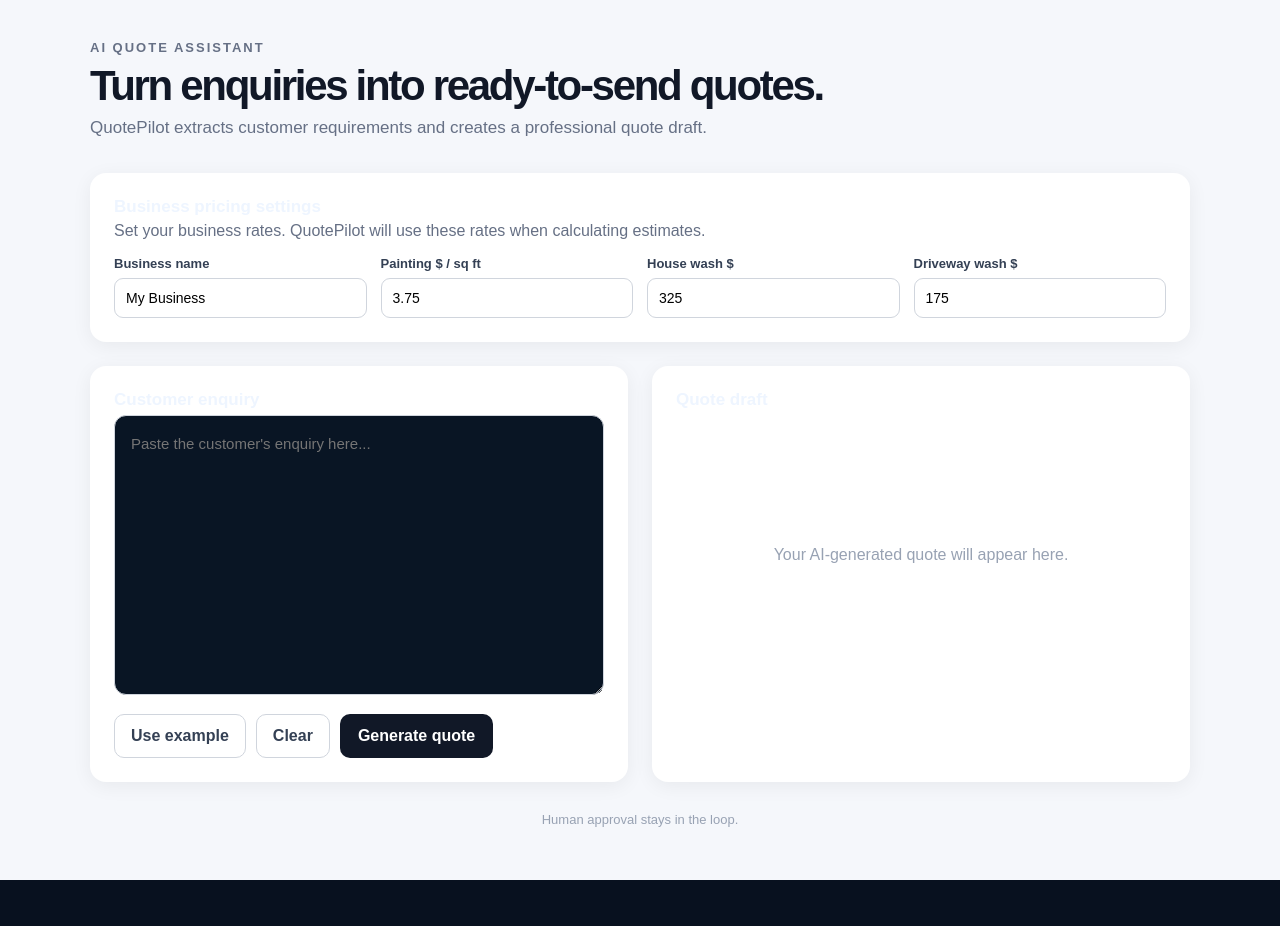
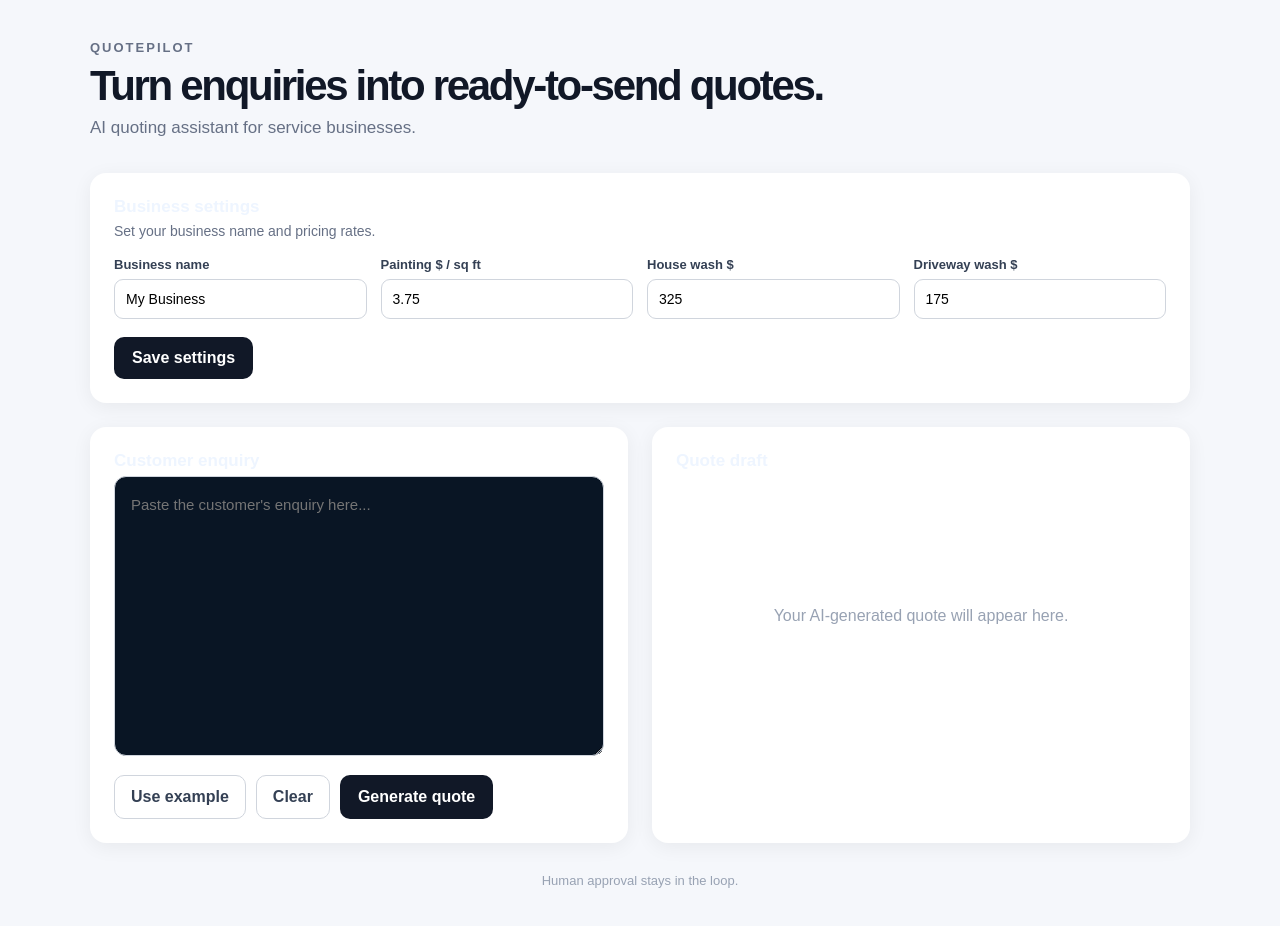
Before and after one commit to ceramicdesignhub/ai-quote-assistant, a Next.js app: page / in a window 1280 px wide. Shown: the top 926 px of the page. Before the commit the page ends 880 px from the top, so only its background shows below. Built offline with nearby package versions, Linux system fonts and the light colour scheme.

Commit message:
Add persistent business settings

```diff
--- a/app/page.tsx
+++ b/app/page.tsx
@@ -1,6 +1,6 @@
 "use client";
 
-import { useState } from "react";
+import { useEffect, useState } from "react";
 
 export default function Home() {
   const [enquiry, setEnquiry] = useState("");
@@ -8,11 +8,61 @@
   const [loading, setLoading] = useState(false);
   const [approved, setApproved] = useState(false);
   const [error, setError] = useState("");
+  const [saved, setSaved] = useState(false);
 
   const [businessName, setBusinessName] = useState("My Business");
   const [paintingRate, setPaintingRate] = useState("3.75");
   const [pressureWashRate, setPressureWashRate] = useState("325");
   const [drivewayRate, setDrivewayRate] = useState("175");
+
+  // Load saved business settings
+  useEffect(() => {
+    const savedSettings = localStorage.getItem("quotepilot-settings");
+
+    if (savedSettings) {
+      try {
+        const settings = JSON.parse(savedSettings);
+
+        if (settings.businessName !== undefined) {
+          setBusinessName(settings.businessName);
+        }
+
+        if (settings.paintingRate !== undefined) {
+          setPaintingRate(settings.paintingRate);
+        }
+
+        if (settings.pressureWashRate !== undefined) {
+          setPressureWashRate(settings.pressureWashRate);
+        }
+
+        if (settings.drivewayRate !== undefined) {
+          setDrivewayRate(settings.drivewayRate);
+        }
+      } catch {
+        console.error("Could not load saved settings.");
+      }
+    }
+  }, []);
+
+  function saveSettings() {
+    const settings = {
+      businessName,
+      paintingRate,
+      pressureWashRate,
+      drivewayRate,
+    };
+
+    localStorage.setItem(
+      "quotepilot-settings",
+      JSON.stringify(settings)
+    );
+
+    setSaved(true);
+
+    setTimeout(() => {
+      setSaved(false);
+    }, 2500);
+  }
 
   async function generateQuote() {
     if (!enquiry.trim()) {
@@ -45,13 +95,17 @@
       const data = await response.json();
 
       if (!response.ok) {
-        throw new Error(data.error || "Failed to generate quote.");
+        throw new Error(
+          data.error || "Failed to generate quote."
+        );
       }
 
       setQuote(data.quote);
     } catch (err) {
       setError(
-        err instanceof Error ? err.message : "Something went wrong."
+        err instanceof Error
+          ? err.message
+          : "Something went wrong."
       );
     } finally {
       setLoading(false);
@@ -62,6 +116,7 @@
     setEnquiry(
       "Hi, I need a quote to pressure wash a 3-bedroom house in Austin. Please include the driveway and tell me your earliest available date."
     );
+
     setQuote("");
     setApproved(false);
     setError("");
@@ -83,7 +138,13 @@
         fontFamily: "Arial, sans-serif",
       }}
     >
-      <div style={{ maxWidth: 1100, margin: "0 auto" }}>
+      <div
+        style={{
+          maxWidth: 1100,
+          margin: "0 auto",
+        }}
+      >
+        {/* HEADER */}
         <div style={{ marginBottom: 35 }}>
           <div
             style={{
@@ -94,7 +155,7 @@
               marginBottom: 10,
             }}
           >
-            AI QUOTE ASSISTANT
+            QUOTEPILOT
           </div>
 
           <h1
@@ -114,11 +175,11 @@
               marginTop: 12,
             }}
           >
-            QuotePilot extracts customer requirements and creates a
-            professional quote draft.
+            AI quoting assistant for service businesses.
           </p>
         </div>
 
+        {/* BUSINESS SETTINGS */}
         <section
           style={{
             background: "#ffffff",
@@ -128,17 +189,52 @@
             boxShadow: "0 4px 20px rgba(0,0,0,0.06)",
           }}
         >
-          <h2 style={{ marginTop: 0 }}>Business pricing settings</h2>
+          <div
+            style={{
+              display: "flex",
+              justifyContent: "space-between",
+              alignItems: "center",
+              gap: 15,
+              marginBottom: 18,
+            }}
+          >
+            <div>
+              <h2 style={{ margin: 0 }}>
+                Business settings
+              </h2>
 
-          <p style={{ color: "#667085", marginTop: 0 }}>
-            Set your business rates. QuotePilot will use these rates when
-            calculating estimates.
-          </p>
+              <p
+                style={{
+                  color: "#667085",
+                  margin: "6px 0 0",
+                  fontSize: 14,
+                }}
+              >
+                Set your business name and pricing rates.
+              </p>
+            </div>
+
+            {saved && (
+              <div
+                style={{
+                  padding: "8px 12px",
+                  borderRadius: 8,
+                  background: "#ecfdf3",
+                  color: "#027a48",
+                  fontSize: 13,
+                  fontWeight: 700,
+                }}
+              >
+                ✓ Settings saved
+              </div>
+            )}
+          </div>
 
           <div
             style={{
               display: "grid",
-              gridTemplateColumns: "repeat(4, 1fr)",
+              gridTemplateColumns:
+                "repeat(4, minmax(0, 1fr))",
               gap: 14,
             }}
           >
@@ -169,8 +265,18 @@
               type="number"
             />
           </div>
+
+          <div style={{ marginTop: 18 }}>
+            <button
+              onClick={saveSettings}
+              style={primaryButton}
+            >
+              Save settings
+            </button>
+          </div>
         </section>
 
+        {/* MAIN WORKSPACE */}
         <div
           style={{
             display: "grid",
@@ -178,6 +284,7 @@
             gap: 24,
           }}
         >
+          {/* CUSTOMER ENQUIRY */}
           <section
             style={{
               background: "#ffffff",
@@ -186,11 +293,15 @@
               boxShadow: "0 4px 20px rgba(0,0,0,0.06)",
             }}
           >
-            <h2 style={{ marginTop: 0 }}>Customer enquiry</h2>
+            <h2 style={{ marginTop: 0 }}>
+              Customer enquiry
+            </h2>
 
             <textarea
               value={enquiry}
-              onChange={(e) => setEnquiry(e.target.value)}
+              onChange={(e) =>
+                setEnquiry(e.target.value)
+              }
               placeholder="Paste the customer's enquiry here..."
               style={{
                 width: "100%",
@@ -201,6 +312,7 @@
                 fontSize: 15,
                 resize: "vertical",
                 boxSizing: "border-box",
+                fontFamily: "Arial, sans-serif",
               }}
             />
 
@@ -209,22 +321,34 @@
                 display: "flex",
                 gap: 10,
                 marginTop: 15,
+                flexWrap: "wrap",
               }}
             >
-              <button onClick={useExample} style={secondaryButton}>
+              <button
+                onClick={useExample}
+                style={secondaryButton}
+              >
                 Use example
               </button>
 
-              <button onClick={clearAll} style={secondaryButton}>
+              <button
+                onClick={clearAll}
+                style={secondaryButton}
+              >
                 Clear
               </button>
 
               <button
                 onClick={generateQuote}
                 disabled={loading}
-                style={primaryButton}
+                style={{
+                  ...primaryButton,
+                  opacity: loading ? 0.6 : 1,
+                }}
               >
-                {loading ? "Generating..." : "Generate quote"}
+                {loading
+                  ? "Generating..."
+                  : "Generate quote"}
               </button>
             </div>
 
@@ -243,6 +367,7 @@
             )}
           </section>
 
+          {/* QUOTE */}
           <section
             style={{
               background: "#ffffff",
@@ -251,7 +376,9 @@
               boxShadow: "0 4px 20px rgba(0,0,0,0.06)",
             }}
           >
-            <h2 style={{ marginTop: 0 }}>Quote draft</h2>
+            <h2 style={{ marginTop: 0 }}>
+              Quote draft
+            </h2>
 
             {!quote && !loading && (
               <div
@@ -264,7 +391,8 @@
                   textAlign: "center",
                 }}
               >
-                Your AI-generated quote will appear here.
+                Your AI-generated quote will
+                appear here.
               </div>
             )}
 
@@ -276,6 +404,7 @@
                   alignItems: "center",
                   justifyContent: "center",
                   color: "#475467",
+                  textAlign: "center",
                 }}
               >
                 AI is analysing the enquiry...
@@ -306,9 +435,12 @@
                     ...primaryButton,
                     marginTop: 18,
                     width: "100%",
+                    opacity: approved ? 0.7 : 1,
                   }}
                 >
-                  {approved ? "Quote approved" : "Approve quote"}
+                  {approved
+                    ? "Quote approved"
+                    : "Approve quote"}
                 </button>
 
                 {approved && (
@@ -322,7 +454,8 @@
                       textAlign: "center",
                     }}
                   >
-                    Quote approved — ready to send.
+                    Quote approved — ready to
+                    send.
                   </div>
                 )}
               </>
@@ -372,7 +505,9 @@
       <input
         type={type}
         value={value}
-        onChange={(e) => onChange(e.target.value)}
+        onChange={(e) =>
+          onChange(e.target.value)
+        }
         style={{
           padding: 11,
           borderRadius: 9,
```
